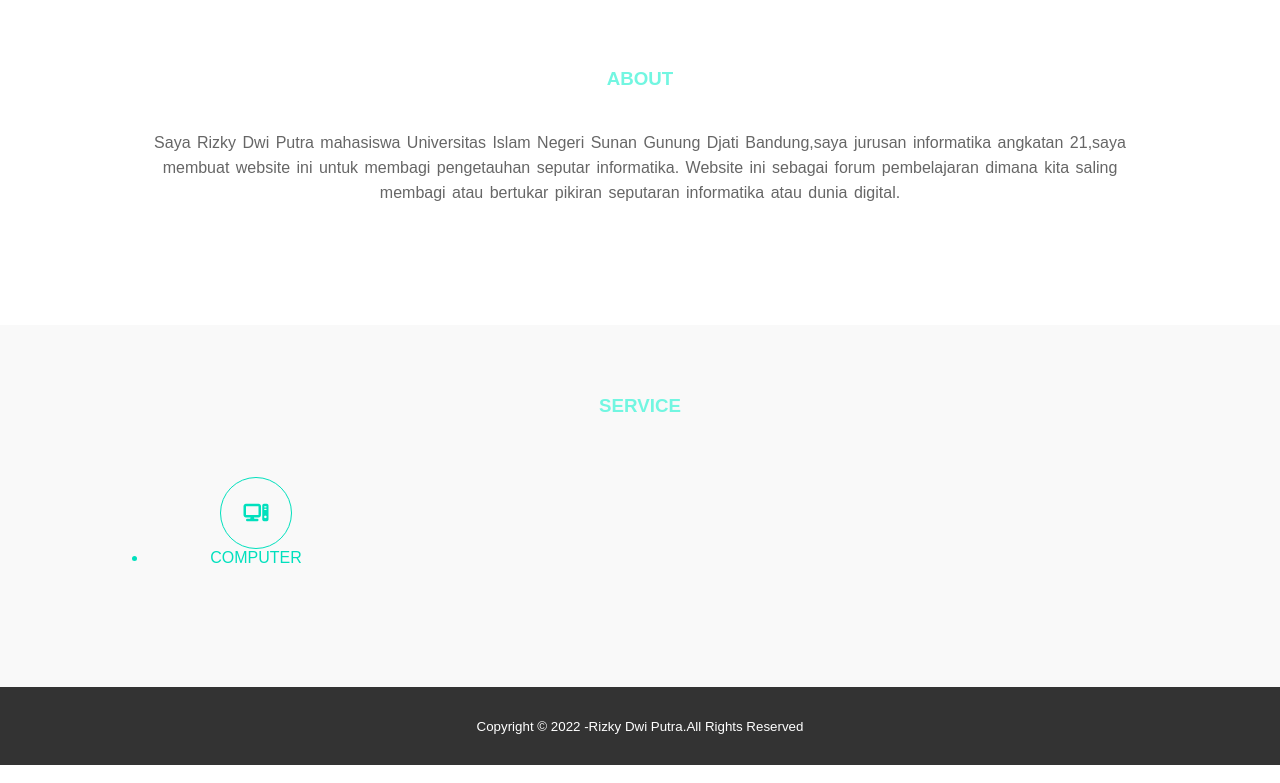
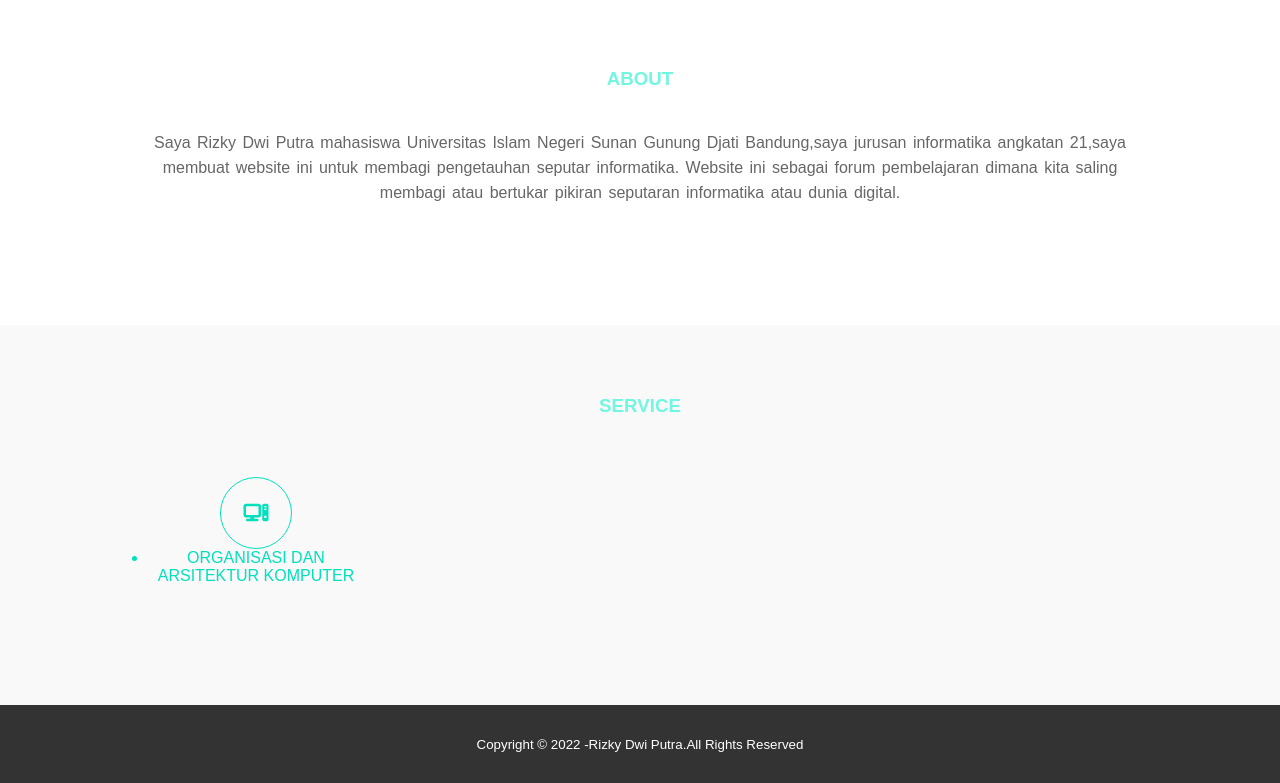
Before and after one commit to rzkdwiputra/webtugasrizky, a plain HTML site: page index.html in a window 1280 px wide. Shown: the part 678-1461 px from the top of the page. Drawn offline with nearby package versions, Linux system fonts and the light colour scheme.

Commit message:
mengganti service

```diff
--- a/index.html
+++ b/index.html
@@ -68,7 +68,7 @@
           <div class="col-4">
             <div class="icon"><i class="fa-solid fa-computer"></i></div>
             <ul>
-              <li><a href="computer/computer.html">COMPUTER</a></li>
+              <li><a href="computer/computer.html">ORGANISASI DAN ARSITEKTUR   KOMPUTER</a></li>
             </ul>
           </div>
         </div>
```
